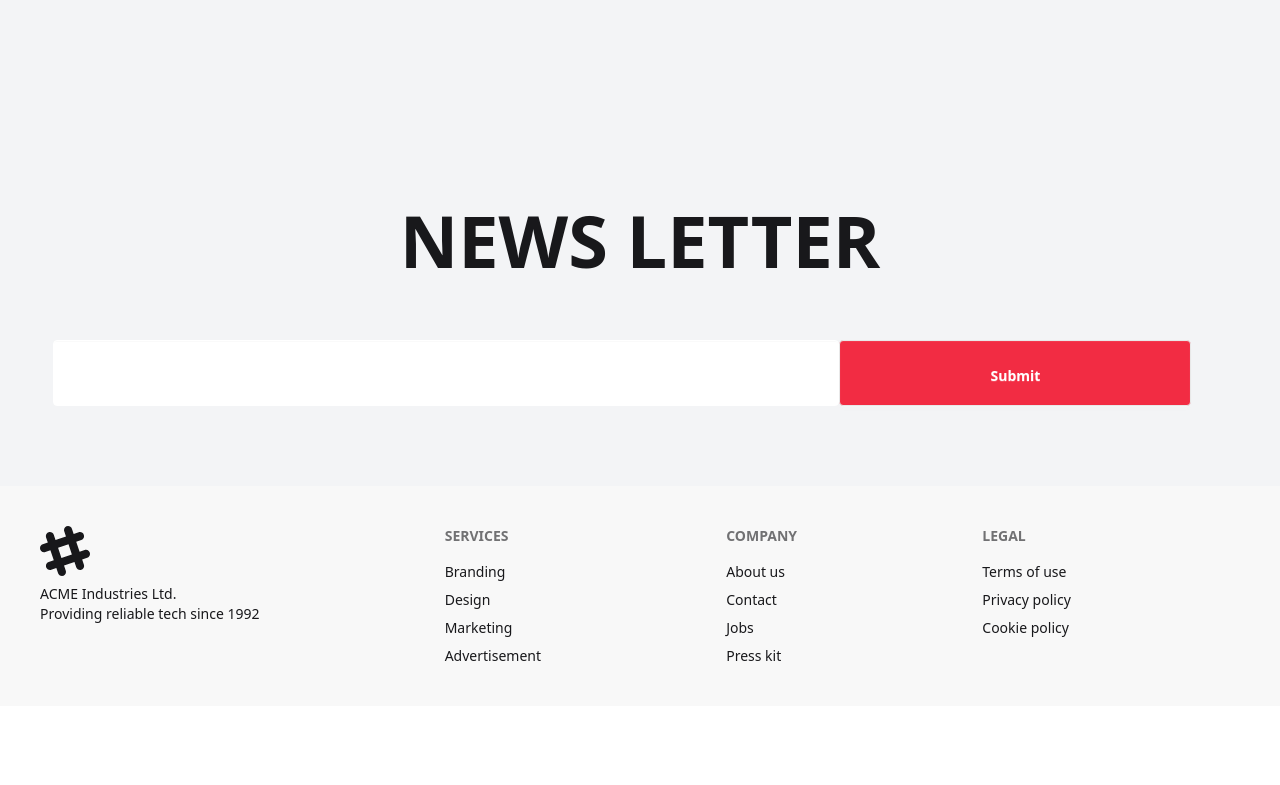
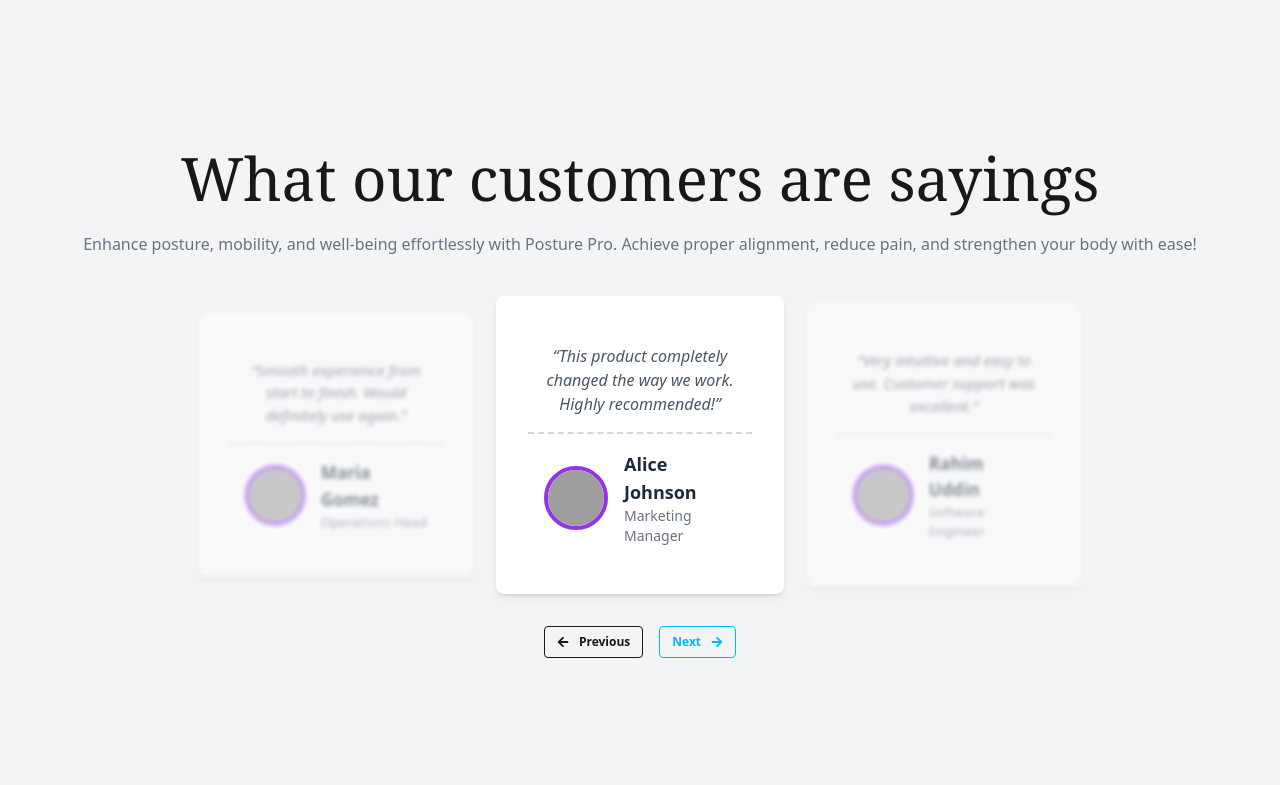
Before and after one commit to ratulislam46/openjournal-client, a React (Vite) app: page / in a window 1280 px wide. Shown: the part 2560-3345 px from the top of the page. Before the commit the page ends 3266 px from the top, so only its background shows below. Built offline with nearby package versions, Linux system fonts and the light colour scheme; no server answers; grey boxes are pictures that could not be loaded.

Commit message:
added customer say secton

```diff
--- a/src/Components/Footer/Footer.jsx
+++ b/src/Components/Footer/Footer.jsx
@@ -1,24 +1,14 @@
 import React from 'react';
+import logo from '../../../public/logo.png'
 
 const Footer = () => {
     return (
-        <footer className="footer sm:footer-horizontal bg-base-200 text-base-content p-10">
+        <footer className="footer sm:footer-horizontal bg-red-200 text-base-content p-10">
             <aside>
-                <svg
-                    width="50"
-                    height="50"
-                    viewBox="0 0 24 24"
-                    xmlns="http://www.w3.org/2000/svg"
-                    fillRule="evenodd"
-                    clipRule="evenodd"
-                    className="fill-current">
-                    <path
-                        d="M22.672 15.226l-2.432.811.841 2.515c.33 1.019-.209 2.127-1.23 2.456-1.15.325-2.148-.321-2.463-1.226l-.84-2.518-5.013 1.677.84 2.517c.391 1.203-.434 2.542-1.831 2.542-.88 0-1.601-.564-1.86-1.314l-.842-2.516-2.431.809c-1.135.328-2.145-.317-2.463-1.229-.329-1.018.211-2.127 1.231-2.456l2.432-.809-1.621-4.823-2.432.808c-1.355.384-2.558-.59-2.558-1.839 0-.817.509-1.582 1.327-1.846l2.433-.809-.842-2.515c-.33-1.02.211-2.129 1.232-2.458 1.02-.329 2.13.209 2.461 1.229l.842 2.515 5.011-1.677-.839-2.517c-.403-1.238.484-2.553 1.843-2.553.819 0 1.585.509 1.85 1.326l.841 2.517 2.431-.81c1.02-.33 2.131.211 2.461 1.229.332 1.018-.21 2.126-1.23 2.456l-2.433.809 1.622 4.823 2.433-.809c1.242-.401 2.557.484 2.557 1.838 0 .819-.51 1.583-1.328 1.847m-8.992-6.428l-5.01 1.675 1.619 4.828 5.011-1.674-1.62-4.829z"></path>
-                </svg>
-                <p>
-                    ACME Industries Ltd.
-                    <br />
-                    Providing reliable tech since 1992
+                <img src={logo} alt="log" className='w-24'/>
+                <p className='w-[70%]'>
+                    A space for curious minds,
+                     heartfelt narratives, and thought-provoking perspectives.
                 </p>
             </aside>
             <nav>
--- /dev/null
+++ b/src/Home/CustomerSay.jsx
@@ -0,0 +1,139 @@
+import React, { useState } from 'react';
+import { FaArrowLeft, FaArrowRight } from 'react-icons/fa';
+
+const customers = [
+    {
+        id: 1,
+        name: "Alice Johnson",
+        post: "Marketing Manager",
+        comment: "This product completely changed the way we work. Highly recommended!",
+        image: "https://randomuser.me/api/portraits/women/44.jpg"
+    },
+    {
+        id: 2,
+        name: "Rahim Uddin",
+        post: "Software Engineer",
+        comment: "Very intuitive and easy to use. Customer support was excellent.",
+        image: "https://randomuser.me/api/portraits/men/36.jpg"
+    },
+    {
+        id: 3,
+        name: "Sophie Lee",
+        post: "Project Coordinator",
+        comment: "We saved a lot of time after using this service. Great value!",
+        image: "https://randomuser.me/api/portraits/women/68.jpg"
+    },
+    {
+        id: 4,
+        name: "Tanvir Hasan",
+        post: "UI/UX Designer",
+        comment: "The design and functionality exceeded my expectations. Great work!",
+        image: "https://randomuser.me/api/portraits/men/54.jpg"
+    },
+    {
+        id: 5,
+        name: "Maria Gomez",
+        post: "Operations Head",
+        comment: "Smooth experience from start to finish. Would definitely use again.",
+        image: "https://randomuser.me/api/portraits/women/24.jpg"
+    }
+];
+
+const CustomerSay = () => {
+    const [currentIndex, setCurrentIndex] = useState(0);
+
+    const prevIndex = (currentIndex - 1 + customers.length) % customers.length;
+    const nextIndex = (currentIndex + 1) % customers.length;
+
+    const handlePrevious = () => {
+        setCurrentIndex(prevIndex);
+    };
+
+    const handleNext = () => {
+        setCurrentIndex(nextIndex);
+    };
+
+    const renderCard = (customer, type, isHiddenOnMobile = false) => {
+        const comment = (
+            <p className="text-gray-600 italic text-center px-4 pt-4">
+                “{customer.comment}”
+            </p>
+        );
+
+        const bottomSection = (
+            <div className="flex items-center justify-between gap-4 px-4 py-4">
+                {/* Image left */}
+                <img
+                    src={customer.image}
+                    alt={customer.name}
+                    className="w-16 h-16 rounded-full border-4 border-primary object-cover"
+                />
+                {/* Name and Post right */}
+                <div className="text-left">
+                    <h2 className="font-semibold text-lg text-gray-800">{customer.name}</h2>
+                    <p className="text-sm text-gray-500">{customer.post}</p>
+                </div>
+            </div>
+        );
+
+        const cardStyle =
+            type === 'center'
+                ? 'scale-100 opacity-100 blur-none z-10'
+                : 'scale-95 opacity-50 blur-[2px] z-0';
+
+        // Tailwind responsive hide class
+        const responsiveClass = isHiddenOnMobile ? 'hidden md:block' : '';
+
+        return (
+            <div
+                className={`card bg-base-100 shadow-md w-72 transition-all duration-300 ${cardStyle} ${responsiveClass}`}
+            >
+                <div className="p-8">
+                    <div className='pb-4'>
+                        {comment}
+                    </div>
+                    <div className=' border-t-2 border-gray-300 border-dashed'>
+                        {bottomSection}
+                    </div>
+                </div>
+            </div>
+        );
+    };
+
+    return (
+        <div className="flex flex-col items-center justify-center pt-0 lg:pt-6 pb-20">
+
+            {/* image  */}
+            <div>
+
+            </div>
+            {/* title & desciption  */}
+            <h2 className="text-5xl lg:text-6xl font-serif text-center mb-6">What our customers are sayings</h2>
+            <p className="text-center mb-10 text-gray-500">
+                Enhance posture, mobility, and well-being effortlessly with Posture Pro. Achieve proper alignment, reduce pain, and strengthen your body with ease!
+            </p>
+
+            {/* Card Carousel */}
+            <div className="flex items-center justify-center gap-4 flex-wrap mb-8">
+                {/* Hide on mobile, show on md+ */}
+                {renderCard(customers[prevIndex], 'side', true)}
+                {renderCard(customers[currentIndex], 'center')}
+                {renderCard(customers[nextIndex], 'side', true)}
+            </div>
+
+            {/* Navigation Buttons */}
+            <div className="flex gap-4">
+                <button className="btn btn-outline btn-sm" onClick={handlePrevious}>
+                    <FaArrowLeft className="mr-1" />
+                    Previous
+                </button>
+                <button className="btn btn-outline btn-info btn-sm" onClick={handleNext}>
+                    Next
+                    <FaArrowRight className="ml-1" />
+                </button>
+            </div>
+        </div>
+    );
+};
+
+export default CustomerSay;
--- a/src/Home/Home.jsx
+++ b/src/Home/Home.jsx
@@ -5,6 +5,7 @@ import RecentPostedBlogs from '../Share/RecentPostedBlogs/RecentPostedBlogs';
 import Talk from '../Extra/Talk/Talk';
 import Text from './Text';
 import Agency from '../Extra/Agency/Agency';
+import CustomerSay from './CustomerSay';
 
 const Home = () => {
     return (
@@ -25,6 +26,9 @@ const Home = () => {
                 <Talk></Talk>
             </section>
             <section>
+                <CustomerSay></CustomerSay>
+            </section>
+            <section>
                 <NewLetter></NewLetter>
             </section>
         </div>
--- a/src/Home/NewLetter.jsx
+++ b/src/Home/NewLetter.jsx
@@ -10,9 +10,9 @@ const NewLetter = () => {
     }
 
     return (
-        <div className='py-20 bg-gray-100'>
+        <div className='py-20 pt-10'>
             <div className='w-11/12 mx-auto'>
-                <h1 className='text-5xl font-bold lg:text-7xl text-center uppercase'>News letter</h1>
+                <h1 className='text-5xl lg:text-6xl font-serif text-center uppercase'>News letter</h1>
                 <form onSubmit={handleNewsLetter} className='mt-16'>
                     <input type="email" className='input border-white w-[67%] py-8' required />
                     <input type="submit" value="Submit" className='btn bg-secondary text-white pb-10 pt-6 w-[30%]' />
--- a/src/Share/AddBlog/AddBlog.jsx
+++ b/src/Share/AddBlog/AddBlog.jsx
@@ -32,7 +32,7 @@ const AddBlog = () => {
 
     return (
         <div>
-            <h1 className='text-5xl lg:text-6xl text-center mt-16 mb-8 uppercase font-serif'>Add blog</h1>
+            <h1 className='text-5xl lg:text-6xl text-center pt-28 mb-8 uppercase font-serif'>Add blog</h1>
             <div className='w-11/12 mx-auto flex justify-center mb-8'>
                 <form onSubmit={handleAddJob}>
                     <fieldset className="fieldset bg-base-200 border-base-300 rounded-box w-xs border p-4">
--- a/src/Share/Wishlist/Wishlist.jsx
+++ b/src/Share/Wishlist/Wishlist.jsx
@@ -19,7 +19,7 @@ const Wishlist = () => {
     console.log(initialBlogs);
 
     return (
-        <div className='my-24'>
+        <div className='mb-24 pt-12'>
 
             <div className='grid grid-cols-1 gap-6 my-16'>
                 {
```
